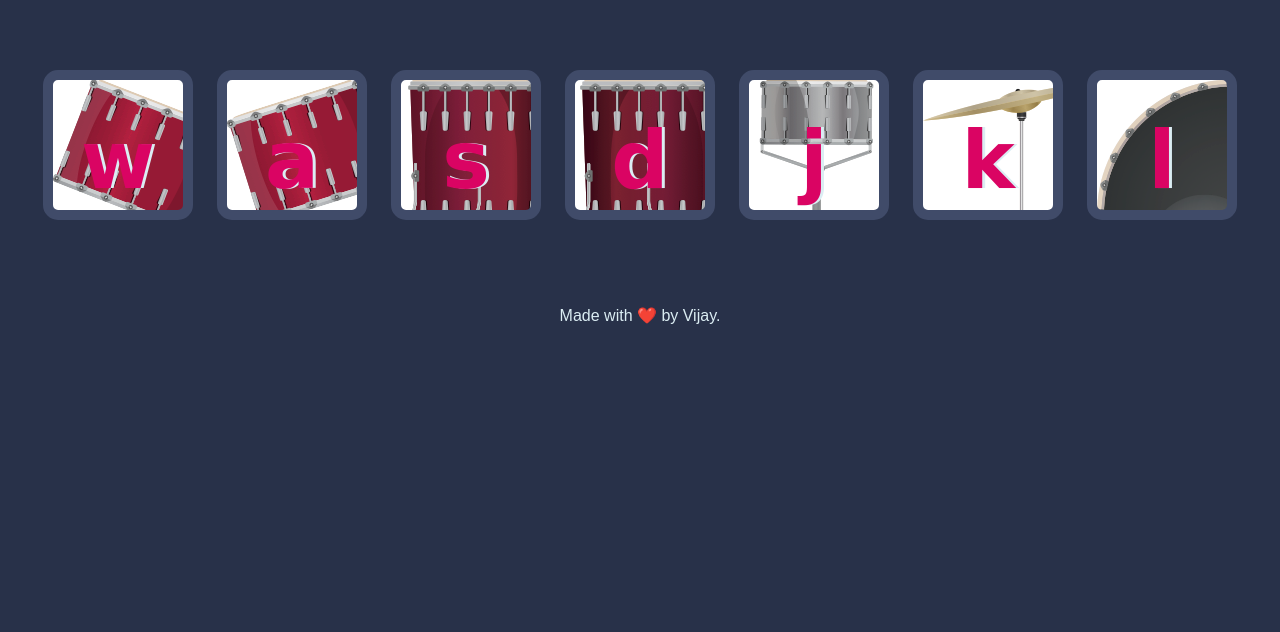
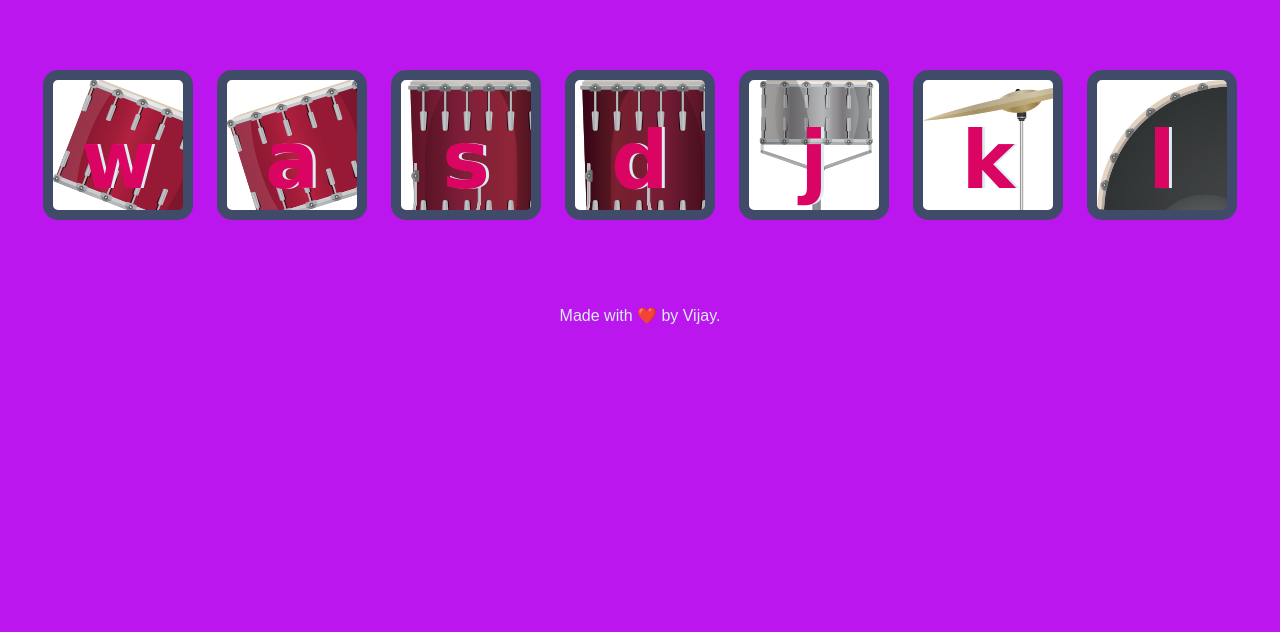
Before and after one commit to Vijayakumarbiradar22/Drum-Kit-Website, a plain HTML site: page index.html in a window 1280 px wide. Shown: the part 168-800 px from the top of the page. Drawn offline with Linux system fonts and the light colour scheme.

Commit message:
backgroung color changed

```diff
--- a/styles.css
+++ b/styles.css
@@ -1,6 +1,6 @@
 body {
   text-align: center;
-  background-color: #283149;
+  background-color: #bc16ef;
 }
 
 h1 {
```
